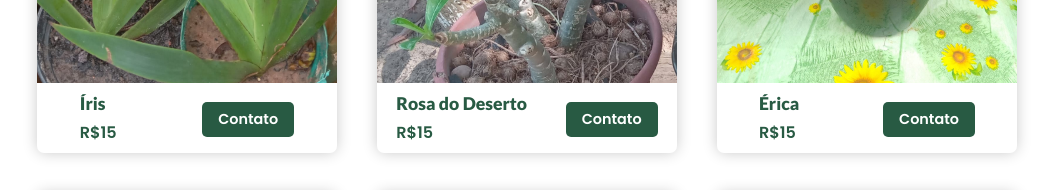
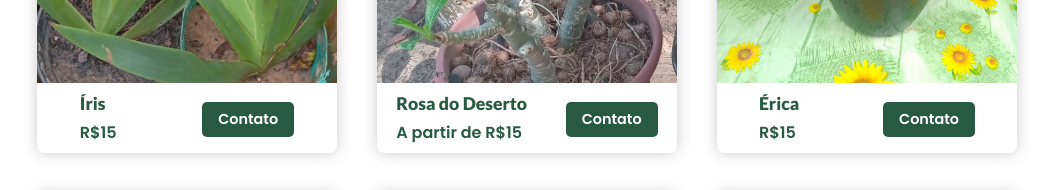
Before and after one commit to WizKimaru/jaridim-eulalia2.0, a plain HTML site: page index.html in a window 1280 px wide. Shown: the part 7300-7490 px from the top of the page, without its empty margins (113-1166 px from the left). Drawn offline with Linux system fonts and the light colour scheme.

Commit message:
preco da rdodeserto modificado

```diff
--- a/index.html
+++ b/index.html
@@ -477,7 +477,7 @@
                         <div class="planta_preco_contato">
                             <div>
                                 <h4>Rosa do Deserto</h4>
-                                <span>R$15</span>
+                                <span>A partir de R$15</span>
                             </div>
                             <a class="contato_opcao" href="https://wa.me/5598985050782?text=Olá! Me interessei pela Rosa do Deserto" target="_blank">Contato</a>
                         </div>
```
